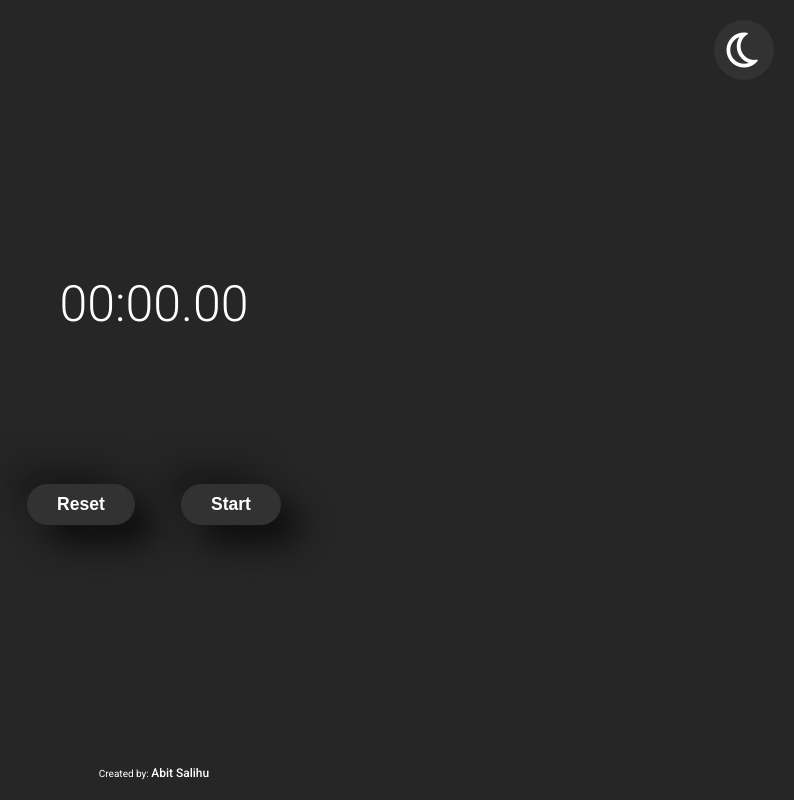
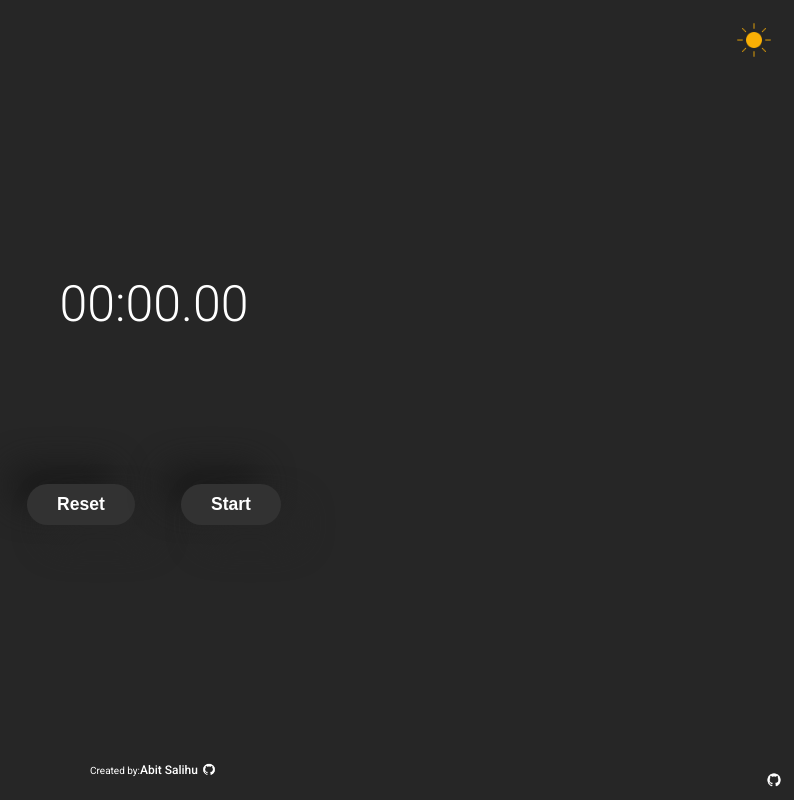
Before and after one commit to abitsalihu/stopwatch, a website: page index.html in a window 1280 px wide. Both pictures are taken after a click on the element 1230 px from the left and 50 px from the top of the page. Shown: the whole page, without its empty margins (486-1280 px from the left). Drawn offline with Linux system fonts and the light colour scheme.

Commit message:
change the type and size of the icons and add the github icons with links

```diff
--- a/index.html
+++ b/index.html
@@ -20,8 +20,13 @@
   <body>
     <div class="stopwatch">
       <div class="toggle" id="toggle">
-        <i class="far fa-sun"></i>
-        </div>
+        <img
+          src="icons/moon.png"
+          class="toggle__icon"
+          data-set="icons/sun.png"
+          alt=""
+        />
+      </div>
       <div class="stopwatch__time">
         <h1 class="stopwatch__time-show">
           <span class="minutes">00</span>:<span class="seconds">00</span>.<span
@@ -42,10 +47,25 @@
       </div>
     </div>
 
-
     <div class="copyright">
       Created by: <span class="name">Abit Salihu</span>
+      <a href="https://github.com/abitsalihu" target="_blank">
+        <img
+          src="icons/black-git.png"
+          data-set="icons/white-git.png"
+          class="git-abit git-icon"
+          alt=""
+        />
+      </a>
     </div>
+    <a href="https://github.com/abitsalihu/stopwatch" target="_blank">
+      <img
+        src="icons/black-git.png"
+        data-set="icons/white-git.png"
+        class="git git-icon"
+        alt=""
+      />
+    </a>
 
     <script src="script.js"></script>
   </body>
--- a/sass/style.scss
+++ b/sass/style.scss
@@ -5,7 +5,6 @@ $stop: #ff4a4a;
 $resume: #3ab0ff;
 $black: #323232;
 $gray: #777;
-
 
 *,
 *::before,
@@ -52,28 +51,27 @@ body {
       padding: 10px 30px;
       border-radius: 25px;
       font-weight: 600;
-      box-shadow: 19px 19px 32px #0e0d0d, -19px -19px 32px #1b1b1b; }
+      box-shadow: 19px 19px 32px #262626, -19px -19px 32px #1b1b1b;
+    }
 
     .copyright {
       color: $default;
     }
 
-
     .stopwatch__btns-stop {
       background-color: $default;
       color: $stop;
-        box-shadow: rgba(50, 50, 93, 0.35) 0px 2px 5px -1px, rgba(0, 0, 0, 0.5) 0px 1px 3px -1px; }
+      box-shadow: rgba(50, 50, 93, 0.35) 0px 2px 5px -1px,
+        rgba(0, 0, 0, 0.5) 0px 1px 3px -1px;
+    }
 
     .stopwatch__btns-resume {
       background-color: $default;
       color: $resume;
-          box-shadow: rgba(50, 50, 93, 0.35) 0px 2px 5px -1px, rgba(0, 0, 0, 0.5) 0px 1px 3px -1px; }
-
-
-
+      box-shadow: rgba(50, 50, 93, 0.35) 0px 2px 5px -1px,
+        rgba(0, 0, 0, 0.5) 0px 1px 3px -1px;
     }
-
-
+  }
 }
 
 .stopwatch {
@@ -154,6 +152,9 @@ body {
 .copyright {
   position: absolute;
   bottom: 20px;
+  display: flex;
+  align-items: center;
+  justify-content: space-around;
 }
 .name {
   font-weight: 500;
@@ -161,8 +162,8 @@ body {
   // text-transform: uppercase;
 }
 .toggle {
-    width: 6rem;
-    height: 6rem;
+  width: 4rem;
+  height: 4rem;
   background-color: $default;
   position: absolute;
   top: 2rem;
@@ -171,9 +172,26 @@ body {
   place-items: center;
   border-radius: 50%;
   cursor: pointer;
+  overflow: hidden;
+  background: none !important;
 
-    i {
-      font-size: 4rem;
-      color: $gray;
+  &__icon {
+    width: 100%;
+    height: 100%;
   }
 }
+
+.git {
+  width: 2rem;
+  height: 2rem;
+  position: absolute;
+  right: 10px;
+  bottom: 10px;
+  cursor: pointer;
+}
+
+.git-abit {
+  width: 1.75rem;
+  height: 1.75rem;
+  margin-left: 2.5px;
+}
--- a/script.js
+++ b/script.js
@@ -1,5 +1,4 @@
 "use strict";
-
 
 const body = document.querySelector("body");
 const timeShow = document.querySelector(".stopwatch__time-show");
@@ -12,6 +11,9 @@ const minutes = document.querySelector(".minutes");
 const seconds = document.querySelector(".seconds");
 const milliseconds = document.querySelector(".milliseconds");
 const toggle = document.querySelector(".toggle");
+const icon = document.querySelector(".toggle__icon");
+const gitIconSrc = document.querySelector(".git-icon");
+const allGitIcon = document.querySelectorAll(".git-icon");
 
 //? STARTING CONDITIONS FOR THE TIMEOUT
 let checkdark = false;
@@ -64,17 +66,15 @@ allBtns.addEventListener("click", function (e) {
     console.log(1);
     body.classList.add("resume-active");
     document.getElementById("toggle").style.pointerEvents = "none";
-    if (body.classList.contains("dark")){
+    if (body.classList.contains("dark")) {
       checkdark = true;
       body.classList.remove("dark");
-
     }
     reset.classList.add("reset-new");
     e.target.classList.add("hidden");
     display(stop, "active", "hidden");
     timer();
-  }
-  else if (e.target.classList.contains("stopwatch__btns-reset")) {
+  } else if (e.target.classList.contains("stopwatch__btns-reset")) {
     console.log(2);
     body.classList.remove("resume-active");
 
@@ -86,8 +86,8 @@ allBtns.addEventListener("click", function (e) {
     display(resume, "hidden", "active");
 
     stopTimer();
-    if(checkdark){
-    body.classList.add("dark")
+    if (checkdark) {
+      body.classList.add("dark");
       checkdark = false;
     }
     document.getElementById("toggle").style.pointerEvents = "auto";
@@ -112,9 +112,17 @@ allBtns.addEventListener("click", function (e) {
   }
 });
 
-
 toggle.addEventListener("click", () => {
-  body.classList.toggle("dark")
-    ? (toggle.firstElementChild.className = "far fa-moon")
-    : (toggle.firstElementChild.className = "far fa-sun");
+  body.classList.toggle("dark");
+  const currentIcon = icon.src;
+  const nexticon = icon.getAttribute("data-set");
+  const currentGitIcon = gitIconSrc.src;
+  const nextGitIcon = gitIconSrc.getAttribute("data-set");
+  allGitIcon.forEach(function (e) {
+    e.src = nextGitIcon;
+    e.setAttribute("data-set", currentGitIcon);
   });
+  console.log(nextGitIcon);
+  icon.src = nexticon;
+  icon.setAttribute("data-set", currentIcon);
+});
```
Also changed, not shown: css/style.css. Lines whose indentation alone changed are shown as unchanged.
